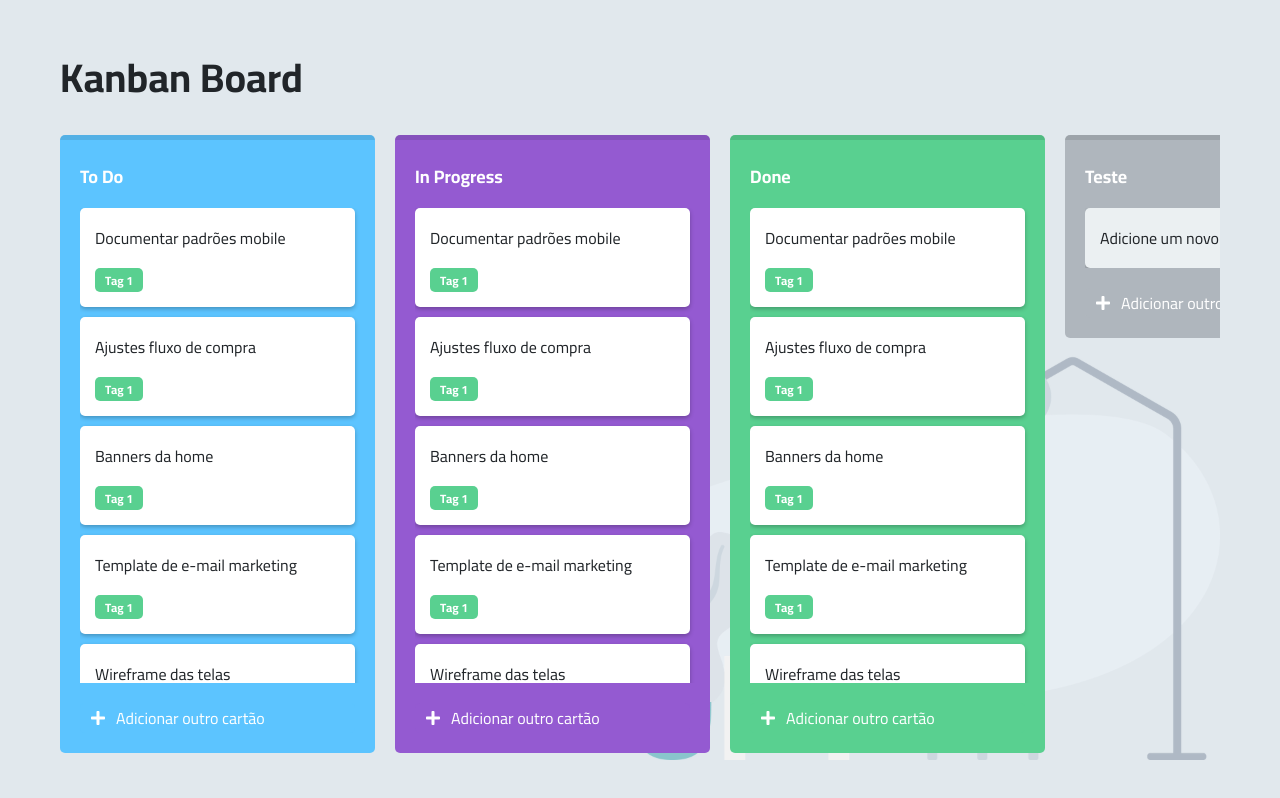
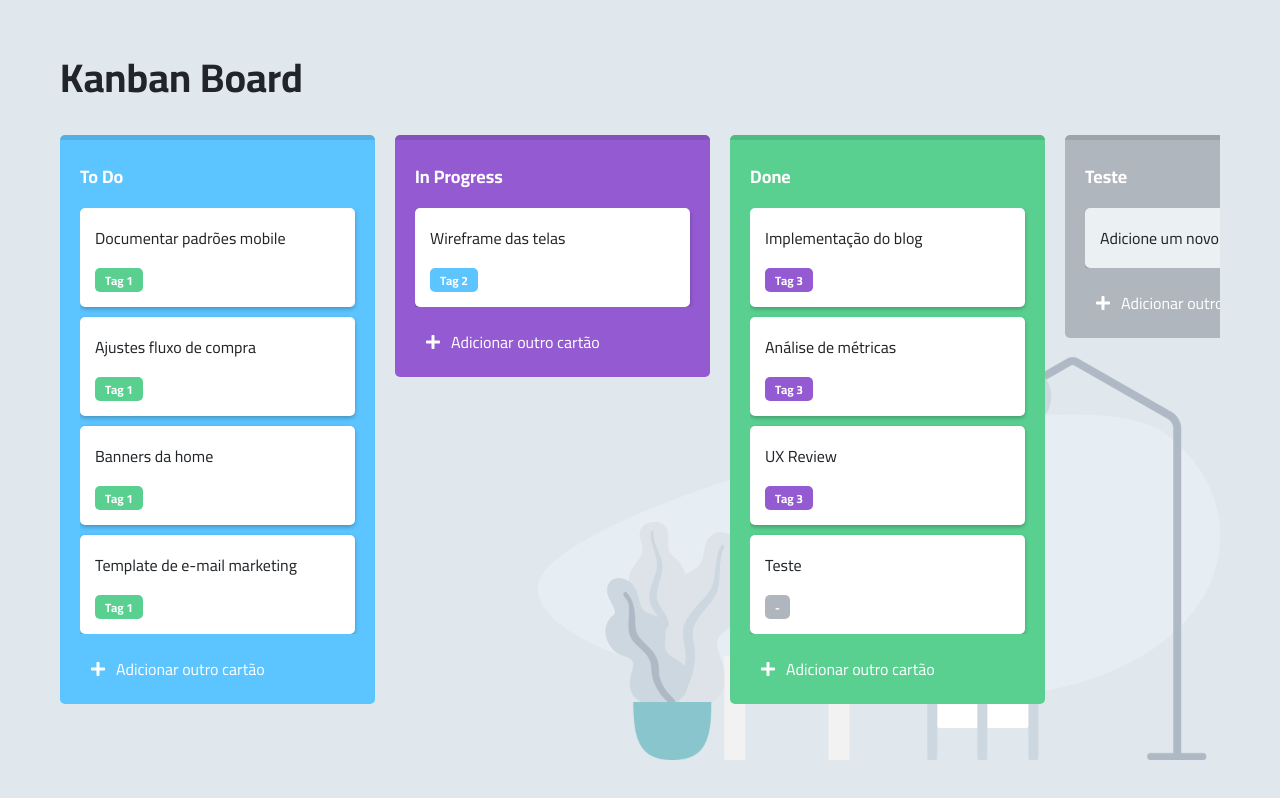
Before and after one commit to corvinau/kanban-board, a React (Create React App) app: page / in a window 1280 px wide. Built offline with nearby package versions, Linux system fonts and the light colour scheme.

Commit message:
added filter in columns
Signed-off-by: Tatiane Medeiros <tatianeportelamedeiros@gmail.com>

```diff
--- a/src/components/BoardColumn/index.tsx
+++ b/src/components/BoardColumn/index.tsx
@@ -20,7 +20,9 @@ const BoardColumn: React.FC<IColumn> = data => {
         <div className="column-name">{data.name}</div>
         <div className="column-card">
           {data.cards.length !== 0 ? (
-            mockCards.map(item => (
+            mockCards
+              .filter(item => item.column === data.id)
+              .map(item => (
                 <BoardCard
                   id={item.id}
                   title={item.title}
--- a/src/data/cards.ts
+++ b/src/data/cards.ts
@@ -7,7 +7,7 @@ const mockCards: ICard[] = [
       color: '#59D090'
     },
     description: '',
-    column: ['1'],
+    column: '1',
   },
   {
     id: '2',
@@ -17,7 +17,7 @@ const mockCards: ICard[] = [
       color: '#59D090'
     },
     description: '',
-    column: ['1'],
+    column: '1',
   },
   {
     id: '3',
@@ -27,7 +27,7 @@ const mockCards: ICard[] = [
       color: '#59D090'
     },
     description: '',
-    column: ['1'],
+    column: '1',
   },
   {
     id: '4',
@@ -37,7 +37,7 @@ const mockCards: ICard[] = [
       color: '#59D090'
     },
     description: '',
-    column: ['1'],
+    column: '1',
   },
   {
     id: '5',
@@ -47,37 +47,37 @@ const mockCards: ICard[] = [
       color: '#5CC4FF'
     },
     description: '',
-    column: ['2'],
+    column: '2',
   },
   {
     id: '6',
     title: 'Implementação do blog',
     tag: {
-      name: 'Tag 2',
+      name: 'Tag 3',
       color: '#945AD1'
     },
     description: '',
-    column: ['3'],
+    column: '3',
   },
   {
     id: '7',
     title: 'Análise de métricas',
     tag: {
-      name: 'Tag 2',
+      name: 'Tag 3',
       color: '#945AD1'
     },
     description: '',
-    column: ['3'],
+    column: '3',
   },
   {
     id: '8',
     title: 'UX Review',
     tag: {
-      name: 'Tag 2',
+      name: 'Tag 3',
       color: '#945AD1'
     },
     description: '',
-    column: ['3'],
+    column: '3',
   },
   {
     id: '9',
@@ -87,7 +87,7 @@ const mockCards: ICard[] = [
       color: ''
     },
     description: '',
-    column: ['4'],
+    column: '3',
   },
 ]
 
--- a/src/types.d.ts
+++ b/src/types.d.ts
@@ -8,7 +8,7 @@ interface ICard {
   title: string;
   tag: ITag;
   description?: string;
-  column: string[];
+  column: string;
 }
 
 interface IColumn {
```
Lines whose indentation alone changed are shown as unchanged.
